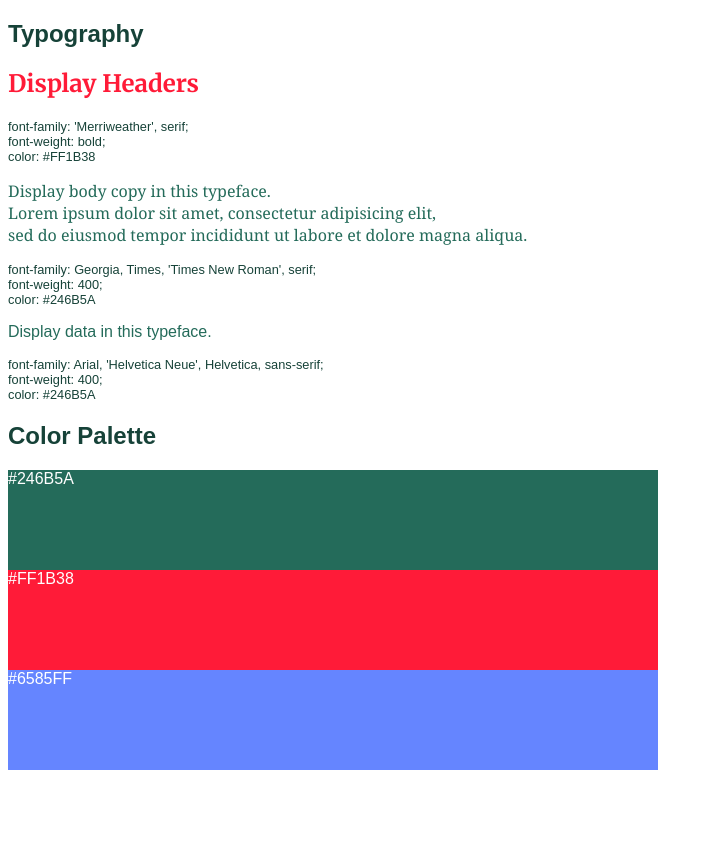
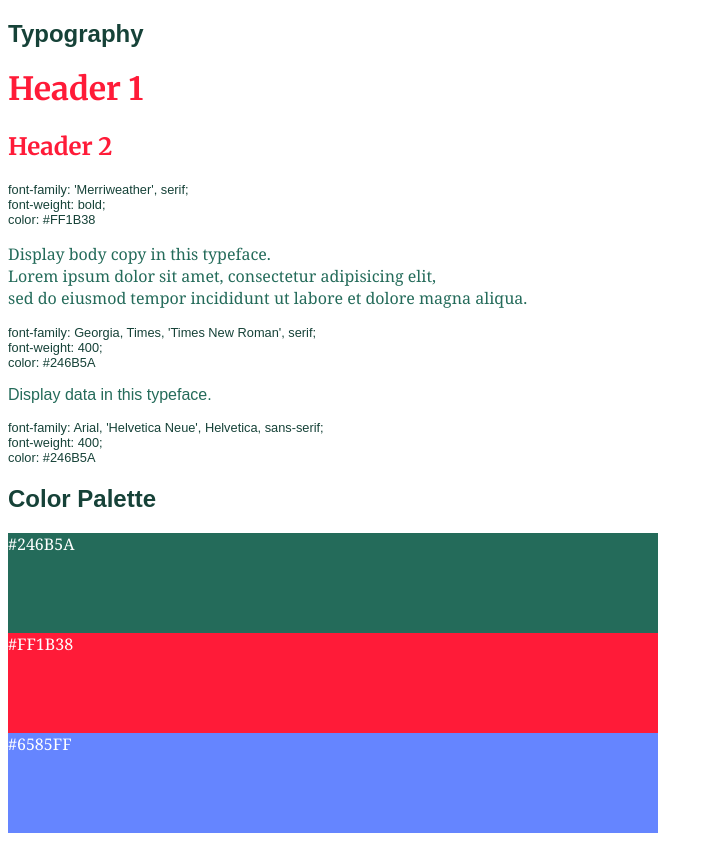
Before and after one commit to paulsheridan/cookie-stand, a plain HTML site: page style-guide.html in a window 1280 px wide. Shown: the whole page, without its empty margins (0-713 px from the left). Before the commit the page ends 800 px from the top, so only its background shows below. Drawn offline with Linux system fonts and the light colour scheme.

Commit message:
Cleaned up .css a bit based on Kris' help.

```diff
--- a/style-guide.html
+++ b/style-guide.html
@@ -9,19 +9,20 @@
   <body>
 
     <h2>Typography</h2>
+    <h1 class="headers">Header 1</h1>
+    <h2 class="headers">Header 2</h2>
 
-    <h2 class="headers">Display Headers</h2>
-    <p>font-family: 'Merriweather', serif;<br />
+    <p class="disc">font-family: 'Merriweather', serif;<br />
     font-weight: bold; <br />
     color: #FF1B38</p>
 
     <p class="copy">Display body copy in this typeface. <br />Lorem ipsum dolor sit amet, consectetur adipisicing elit, <br />sed do eiusmod tempor incididunt ut labore et dolore magna aliqua.</p>
-    <p>font-family: Georgia, Times, 'Times New Roman', serif;<br />
+    <p class="disc">font-family: Georgia, Times, 'Times New Roman', serif;<br />
     font-weight: 400;<br />
     color: #246B5A</p>
 
     <p class="data">Display data in this typeface.</p>
-    <p>font-family: Arial, 'Helvetica Neue', Helvetica, sans-serif;<br />
+    <p class="disc">font-family: Arial, 'Helvetica Neue', Helvetica, sans-serif;<br />
     font-weight: 400; <br />
     color: #246B5A</p>
 
--- a/style.css
+++ b/style.css
@@ -1,23 +1,21 @@
 h2{
   font-family: 'Arial', Arial, sans-serif;
   color: #164238;}
-p {
+.disc {
   font-family: 'Arial', Arial, sans-serif;
   color: #164238;
   font-size: 80%;}
-h2.headers {
+.headers {
   font-family: 'Merriweather', serif;
   color: #FF1B38;}
-p.copy{
+.copy{
   font-family: Georgia, Times, 'Times New Roman', serif;
   font-weight: 400;
-  color: #246B5A;
-  font-size: 100%}
-p.data{
+  color: #246B5A;}
+.data{
   font-family: Arial, 'Helvetica Neue', Helvetica, sans-serif;
   font-weight: 400;
-  color: #246B5A;
-  font-size: 100%}
+  color: #246B5A;}
 div{
   font-family: Georgia, Times, 'Times New Roman', serif;
   max-width: 650px;
@@ -26,17 +24,14 @@ p#one {
   height: 100px;
   margin: 0px;
   color: #FFFFFF;
-  background-color: #246B5A;
-  font-size: 100%;}
+  background-color: #246B5A;}
 p#two {
   height: 100px;
   margin: 0px;
   color: #FFFFFF;
-  background-color: #FF1B38;
-  font-size: 100%;}
+  background-color: #FF1B38;}
 p#three {
   height: 100px;
   margin: 0px;
   color: #FFFFFF;
-  background-color: #6585FF;
-  font-size: 100%;}
+  background-color: #6585FF;}
```
